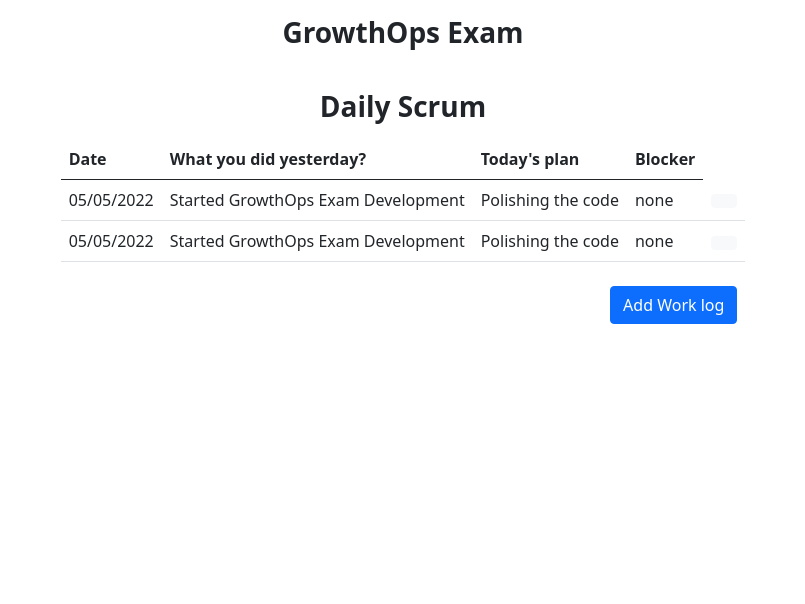
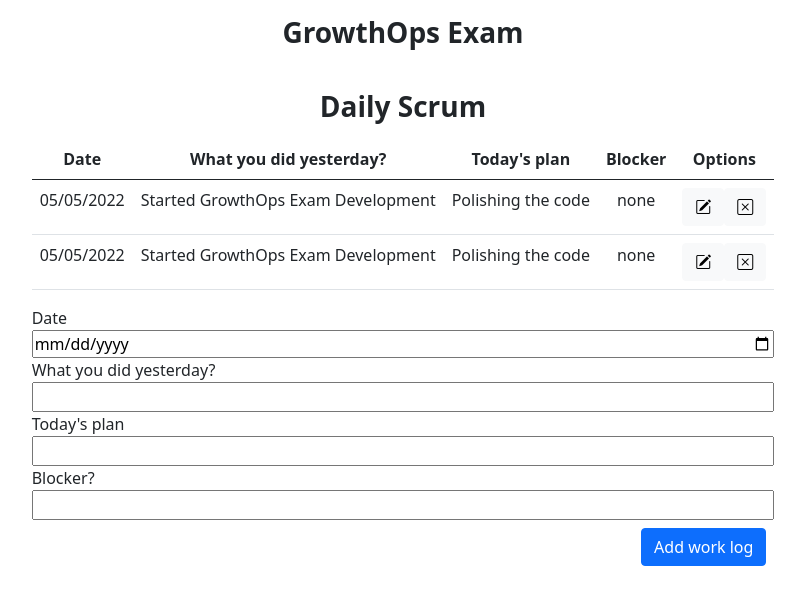
Before and after one commit to briancgmendoza/growthOps, a React app: page / in a window 1280 px wide. Shown: the top 604 px of the page, without its empty margins (237-1042 px from the left). Built offline with nearby package versions, Linux system fonts and the light colour scheme.

Commit message:
Added form and submit function

```diff
--- a/package.json
+++ b/package.json
@@ -13,6 +13,7 @@
   "license": "ISC",
   "dependencies": {
     "bootstrap": "^5.1.3",
+    "bootstrap-icons": "^1.8.1",
     "react": "^18.1.0",
     "react-dom": "^18.1.0"
   },
--- a/src/components/Form.tsx
+++ b/src/components/Form.tsx
@@ -1,14 +1,96 @@
-import React from "react";
+import * as React from "react";
 
 type Props = {
   btnText: string;
-  onSubmit: (e: React.SyntheticEvent) => void | any;
 };
 
-const Form = ({ btnText, onSubmit }: Props) => {
+const Form = ({ btnText }: Props) => {
+  const [enteredDate, setEnteredDate] = React.useState("");
+  const [enteredYesterdayWork, setEnteredYesterdayWork] = React.useState("");
+  const [enteredPlanToday, setEnteredPlanToday] = React.useState("");
+  const [enteredBlocker, setEnteredBlocker] = React.useState("");
+
+  const onSubmitHandler = (e: React.FormEvent<HTMLFormElement>) => {
+    e.preventDefault();
+
+    console.log("enteredDate", enteredDate);
+    console.log("enteredYesterdayWork", enteredYesterdayWork);
+    console.log("enteredPlanToday", enteredPlanToday);
+    console.log("enteredBlocker", enteredBlocker);
+
+    setEnteredDate("");
+    setEnteredYesterdayWork("");
+    setEnteredPlanToday("");
+    setEnteredBlocker("");
+  };
+
+  const dateOnChangeHandler = (e: React.SyntheticEvent<HTMLInputElement>) => {
+    setEnteredDate(e.currentTarget.value);
+  };
+
+  const yesterdayWorkOnChangeHandler = (
+    e: React.SyntheticEvent<HTMLInputElement>
+  ) => {
+    setEnteredYesterdayWork(e.currentTarget.value);
+  };
+  const planTodayOnChangeHandler = (
+    e: React.SyntheticEvent<HTMLInputElement>
+  ) => {
+    setEnteredPlanToday(e.currentTarget.value);
+  };
+
+  const blockerOnChangeHandler = (
+    e: React.SyntheticEvent<HTMLInputElement>
+  ) => {
+    setEnteredBlocker(e.currentTarget.value);
+  };
+
   return (
-    <form onSubmit={(values) => onSubmit(values)}>
-      <button type="submit">{btnText}</button>
+    <form
+      onSubmit={(values) => onSubmitHandler(values)}
+      className="d-flex flex-column justify-content-center col-md-12"
+    >
+      <label htmlFor="date">Date</label>
+      <input
+        type="date"
+        name="date"
+        id="date"
+        onChange={dateOnChangeHandler}
+        value={enteredDate}
+      />
+
+      <label htmlFor="yesterdayWork">What you did yesterday?</label>
+      <input
+        type="text"
+        name="yesterdayWork"
+        id="yesterdayWork"
+        onChange={yesterdayWorkOnChangeHandler}
+        value={enteredYesterdayWork}
+      />
+
+      <label htmlFor="planToday">Today's plan</label>
+      <input
+        type="text"
+        name="planToday"
+        id="planToday"
+        onChange={planTodayOnChangeHandler}
+        value={enteredPlanToday}
+      />
+
+      <label htmlFor="blocker">Blocker?</label>
+      <input
+        type="text"
+        name="blocker"
+        id="blocker"
+        onChange={blockerOnChangeHandler}
+        value={enteredBlocker}
+      />
+
+      <div>
+        <button type="submit" className="btn btn-primary m-2 float-end">
+          {btnText}
+        </button>
+      </div>
     </form>
   );
 };
--- a/src/index.html
+++ b/src/index.html
@@ -13,6 +13,10 @@
       name="viewport"
       content="width=device-width, initial-scale=1"
     />
+    <link
+      rel="stylesheet"
+      href="https://cdn.jsdelivr.net/npm/bootstrap-icons@1.8.1/font/bootstrap-icons.css"
+    />
     <title>GrowthOps Exam</title>
   </head>
   <body>
--- a/src/pages/MainPage.tsx
+++ b/src/pages/MainPage.tsx
@@ -1,5 +1,4 @@
 import Button from "../components/Button";
-import Modal from "../components/Modal";
 import Form from "../components/Form";
 
 const MainPage = () => {
@@ -25,14 +24,14 @@ const MainPage = () => {
   return (
     <section>
       <h3 className="d-flex justify-content-center m-3 fw-bold">Daily Scrum</h3>
-
-      <table className="table table-stripped">
+      <table className="table table-stripped text-center">
         <thead>
           <tr>
             <th>Date</th>
             <th>What you did yesterday?</th>
             <th>Today's plan</th>
             <th>Blocker</th>
+            <th>Options</th>
           </tr>
         </thead>
 
@@ -50,7 +49,14 @@ const MainPage = () => {
                     onClick={() => {}}
                     className="btn btn-light mr-1"
                   >
-                    <i></i>
+                    <i className="bi bi-pencil-square"></i>
+                  </Button>
+                  <Button
+                    type="button"
+                    onClick={() => {}}
+                    className="btn btn-light mr-1"
+                  >
+                    <i className="bi bi-x-square"></i>
                   </Button>
                 </td>
               </tr>
@@ -62,15 +68,7 @@ const MainPage = () => {
           )}
         </tbody>
       </table>
-      <button
-        type="button"
-        className="btn btn-primary m-2 float-end"
-        data-bs-toggle="modal"
-        data-bs-target="#btnModal"
-        onClick={() => addWorkLog()}
-      >
-        Add Work log
-      </button>
+      <Form btnText="Add work log" />
     </section>
   );
 };
```
Also changed, not shown: src/components/Modal.tsx (deleted, +0 -37 lines), 1 other file (tests, documents, lock files or other folders).
